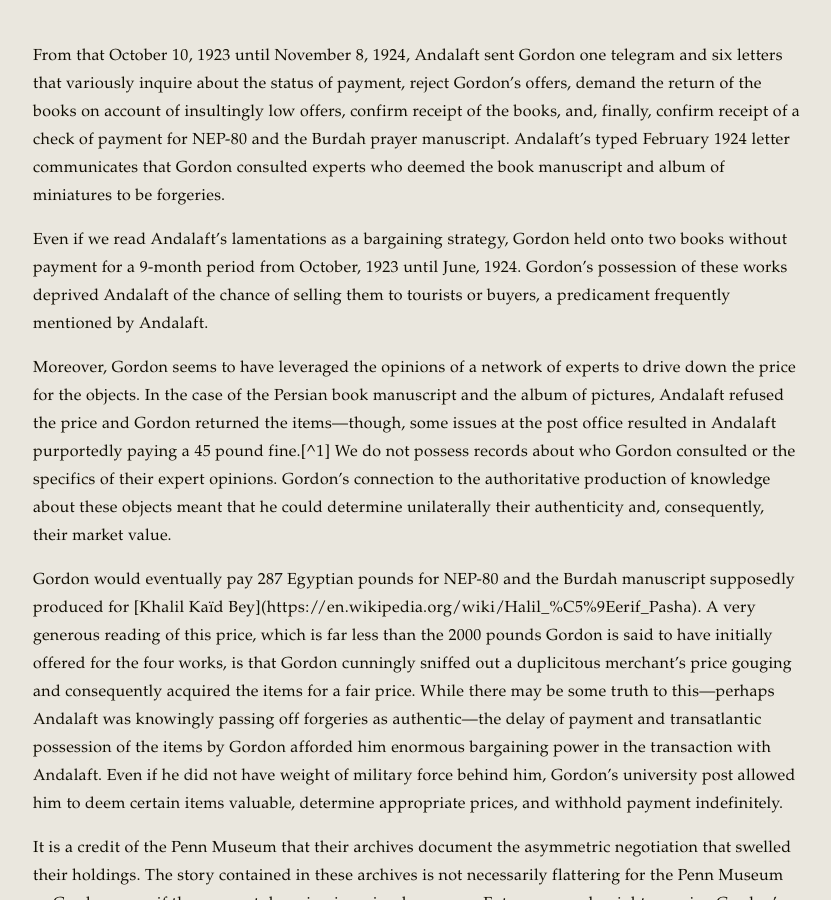
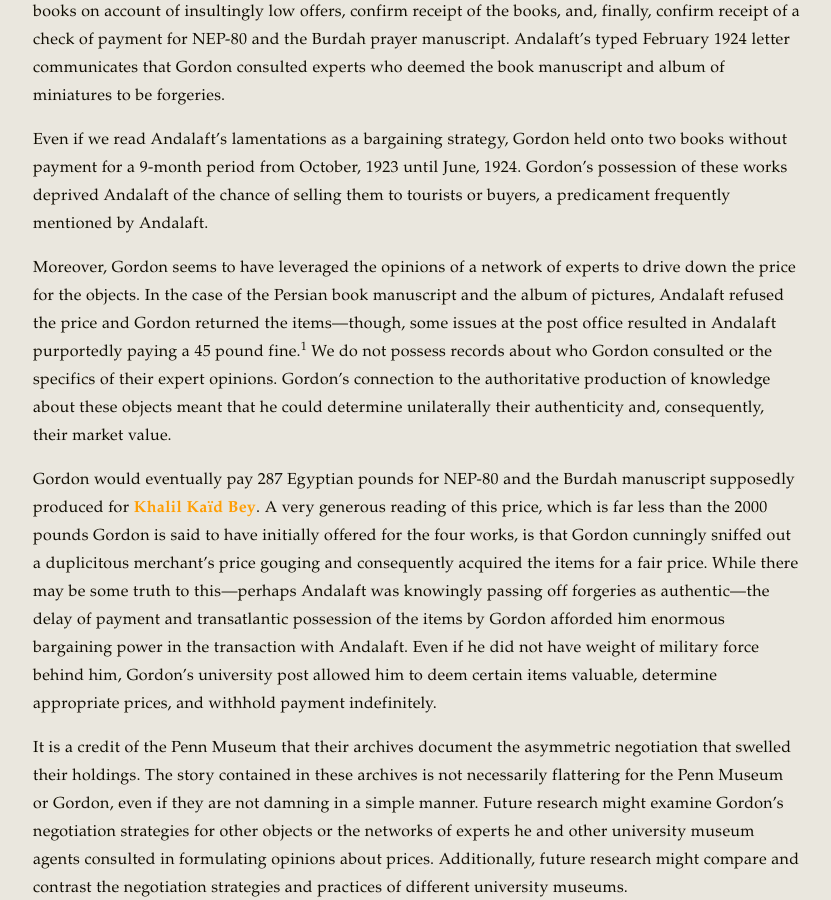
Before and after one commit to maxjdugan/wax-nep-80, a Jekyll site: the page built from _exhibits/a.md, in a window 1280 px wide and 900 px high, scrolled down 3293 px. Shown: the whole window, without its empty margins (222-1053 px from the left). Built offline with Jekyll 4.4.1, drawn with Linux system fonts in a browser that asks for light colours; some of the changed text lies outside the part shown.

Commit message:
Fixed italics and hyperlinks in exhibits

```diff
--- a/_exhibits/a.md
+++ b/_exhibits/a.md
@@ -13,19 +13,18 @@ banner:
 
 <p>The Penn Museum purchased NEP-80 in November, 1924 after a protracted negotiation process with the Cairo-based dealer Dimitri Andalaft. George Byron Gordon, director of the Penn Museum and the agent who acquired NEP-80, first purchased a manuscript of the Qur’an from Andalaft in April 1920. His next transaction with Andalaft began in October 1923. Gordon returned to Philadelphia with four objects from Andalaft’s shop to evaluate their authenticity and decide on their purchase. A year later following extensive back-and-forth between then two parties, Gordon returned two of the objects and purchased NEP-80 and a Burdah prayer book for a fraction of what Andalaft claimed was the tentatively agreed-upon cost.</p>
 <p>To construct the following narrative, we approach our primary sources as unreliable and strategic representations of a negotiation between two parties. Our recapitulation is fraught by a limited archive and the strategic nature of negotiations. The primary sources consist of six letters and a telegraph from Andalaft to Gordon, two invoices (one receited and one not) from Andalaft to Gordon, and a single letter from Gordon outlining the terms of the October 1923 agreement regarding the four objects with a signature of acknowledgement by Andalaft. Thus, our materials overwhelmingly represent Andalaft’s perspective. Further complicating matters, Andalaft’s statements and recapitulations were part of a negotiation.</p>
-<p>Even with these complicating factors, correspondence between Gordon and Andalaft illustrates how the former leveraged the prestige of academic expertise and his ease of movement to drive down the price of NEP-80. Gordon first purchased [“1 old fine manuscript Koran” from Andalaft on April 14, 1920 for a little under 100 Egyptian pounds](https://maxjdugan.github.io/wax-nep-80/nep_80/gordon_andalaft1/).</p>
+<p>Even with these complicating factors, correspondence between Gordon and Andalaft illustrates how the former leveraged the prestige of academic expertise and his ease of movement to drive down the price of NEP-80. Gordon first purchased <a href="https://maxjdugan.github.io/wax-nep-80/nep_80/gordon_andalaft1/>“1 old fine manuscript Koran” from Andalaft on April 14, 1920 for a little under 100 Egyptian pounds</a>.</p>
 {% include inline_image.html collection='nep_80' pid='gordon_andalaft1' %}
-<p>Gordon later returned to Andalaft’s shop in Khan El-Khalili in the late summer and then early fall of 1923. Exactly what took place during their meetings is unclear—all we have are Andalaft’s recollections in his letters to Gordon. Andalaft claims in a May 1924 letter that he initially priced four items at 3650 Egyptian pounds and Gordon countered with 2000 Egyptian pounds and then suggested that he bring them back to the US where he could confirm that they would be worth more than 2000 Egyptian pounds. Gordon’s promissory note writes instead that after confirming the authenticity of the items he will [“purchase at prices to be agreed upon.”](https://maxjdugan.github.io/wax-nep-80/nep_80/gordon_andalaft2/)</p>
+<p>Gordon later returned to Andalaft’s shop in Khan El-Khalili in the late summer and then early fall of 1923. Exactly what took place during their meetings is unclear—all we have are Andalaft’s recollections in his letters to Gordon. Andalaft claims in a May 1924 letter that he initially priced four items at 3650 Egyptian pounds and Gordon countered with 2000 Egyptian pounds and then suggested that he bring them back to the US where he could confirm that they would be worth more than 2000 Egyptian pounds. Gordon’s promissory note writes instead that after confirming the authenticity of the items he will <a href="https://maxjdugan.github.io/wax-nep-80/nep_80/gordon_andalaft2/">“purchase at prices to be agreed upon.”</a></p>
 {% include inline_image.html collection='nep_80' pid='gordon_andalaft2' %}
-<p>Regardless of the content of this negotiation, Gordon left Andalaft’s shop on October 10, 1923 with [one Persian book manuscript dated 1028 AH, one album of signed miniature paintings, one Bourdah manuscript, and a “Persian” Koran manuscript, NEP-80.](https://maxjdugan.github.io/wax-nep-80/nep_80/gordon_andalaft3/)</p>
+<p>Regardless of the content of this negotiation, Gordon left Andalaft’s shop on October 10, 1923 with <a href="https://maxjdugan.github.io/wax-nep-80/nep_80/gordon_andalaft3/">one Persian book manuscript dated 1028 AH, one album of signed miniature paintings, one Bourdah manuscript, and a “Persian” Koran manuscript, NEP-80.</a></p>
 {% include inline_image.html collection='nep_80' pid='gordon_andalaft3' %}
-<br>
 <p>From that October 10, 1923 until November 8, 1924, Andalaft sent Gordon one telegram and six letters that variously inquire about the status of payment, reject Gordon’s offers, demand the return of the books on account of insultingly low offers, confirm receipt of the books, and, finally, confirm receipt of a check of payment for NEP-80 and the Burdah prayer manuscript. Andalaft’s typed February 1924 letter communicates that Gordon consulted experts who deemed the book manuscript and album of miniatures to be forgeries.</p>
 <p>Even if we read Andalaft’s lamentations as a bargaining strategy, Gordon held onto two books without payment for a 9-month period from October, 1923 until June, 1924. Gordon’s possession of these works deprived Andalaft of the chance of selling them to tourists or buyers, a predicament frequently mentioned by Andalaft.</p>
-<p>Moreover, Gordon seems to have leveraged the opinions of a network of experts to drive down the price for the objects. In the case of the Persian book manuscript and the album of pictures, Andalaft refused the price and Gordon returned the items—though, some issues at the post office resulted in Andalaft purportedly paying a 45 pound fine.[^1] We do not possess records about who Gordon consulted or the specifics of their expert opinions. Gordon’s connection to the authoritative production of knowledge about these objects meant that he could determine unilaterally their authenticity and, consequently, their market value.</p>
-<p>Gordon would eventually pay 287 Egyptian pounds for NEP-80 and the Burdah manuscript supposedly produced for [Khalil Kaïd Bey](https://en.wikipedia.org/wiki/Halil_%C5%9Eerif_Pasha). A very generous reading of this price, which is far less than the 2000 pounds Gordon is said to have initially offered for the four works, is that Gordon cunningly sniffed out a duplicitous merchant’s price gouging and consequently acquired the items for a fair price. While there may be some truth to this—perhaps Andalaft was knowingly passing off forgeries as authentic—the delay of payment and transatlantic possession of the items by Gordon afforded him enormous bargaining power in the transaction with Andalaft. Even if he did not have weight of military force behind him, Gordon’s university post allowed him to deem certain items valuable, determine appropriate prices, and withhold payment indefinitely.</p>
+<p>Moreover, Gordon seems to have leveraged the opinions of a network of experts to drive down the price for the objects. In the case of the Persian book manuscript and the album of pictures, Andalaft refused the price and Gordon returned the items—though, some issues at the post office resulted in Andalaft purportedly paying a 45 pound fine.<sup>1</sup> We do not possess records about who Gordon consulted or the specifics of their expert opinions. Gordon’s connection to the authoritative production of knowledge about these objects meant that he could determine unilaterally their authenticity and, consequently, their market value.</p>
+<p>Gordon would eventually pay 287 Egyptian pounds for NEP-80 and the Burdah manuscript supposedly produced for <a href="https://en.wikipedia.org/wiki/Halil_%C5%9Eerif_Pasha">Khalil Kaïd Bey</a>. A very generous reading of this price, which is far less than the 2000 pounds Gordon is said to have initially offered for the four works, is that Gordon cunningly sniffed out a duplicitous merchant’s price gouging and consequently acquired the items for a fair price. While there may be some truth to this—perhaps Andalaft was knowingly passing off forgeries as authentic—the delay of payment and transatlantic possession of the items by Gordon afforded him enormous bargaining power in the transaction with Andalaft. Even if he did not have weight of military force behind him, Gordon’s university post allowed him to deem certain items valuable, determine appropriate prices, and withhold payment indefinitely.</p>
 <p>It is a credit of the Penn Museum that their archives document the asymmetric negotiation that swelled their holdings. The story contained in these archives is not necessarily flattering for the Penn Museum or Gordon, even if they are not damning in a simple manner. Future research might examine Gordon’s negotiation strategies for other objects or the networks of experts he and other university museum agents consulted in formulating opinions about prices. Additionally, future research might compare and contrast the negotiation strategies and practices of different university museums.</p>
 
 ### Notes
 
-[^1]: Andalaft claims that the initially 100 pound fine stemmed from Gordon listing the mailed items as being of no value, which the Egyptian authorities believed to be a lie—perhaps a means of skirting the customs fee for the objects. Andalaft claims that the authorities eventually lowered the fine to 45 pounds. Whether Andalaft is telling the truth about the fine, or whether Gordon is responsible for the fine (perhaps it was a case of authorities using their office for material gain) cannot be certain.
+[1]: Andalaft claims that the initially 100 pound fine stemmed from Gordon listing the mailed items as being of no value, which the Egyptian authorities believed to be a lie—perhaps a means of skirting the customs fee for the objects. Andalaft claims that the authorities eventually lowered the fine to 45 pounds. Whether Andalaft is telling the truth about the fine, or whether Gordon is responsible for the fine (perhaps it was a case of authorities using their office for material gain) cannot be certain.
```
Also changed, not shown: _exhibits/b.md (+2 -2 lines), _exhibits/c.md (+2 -2 lines), pages/citations.md (+6 -7 lines).
